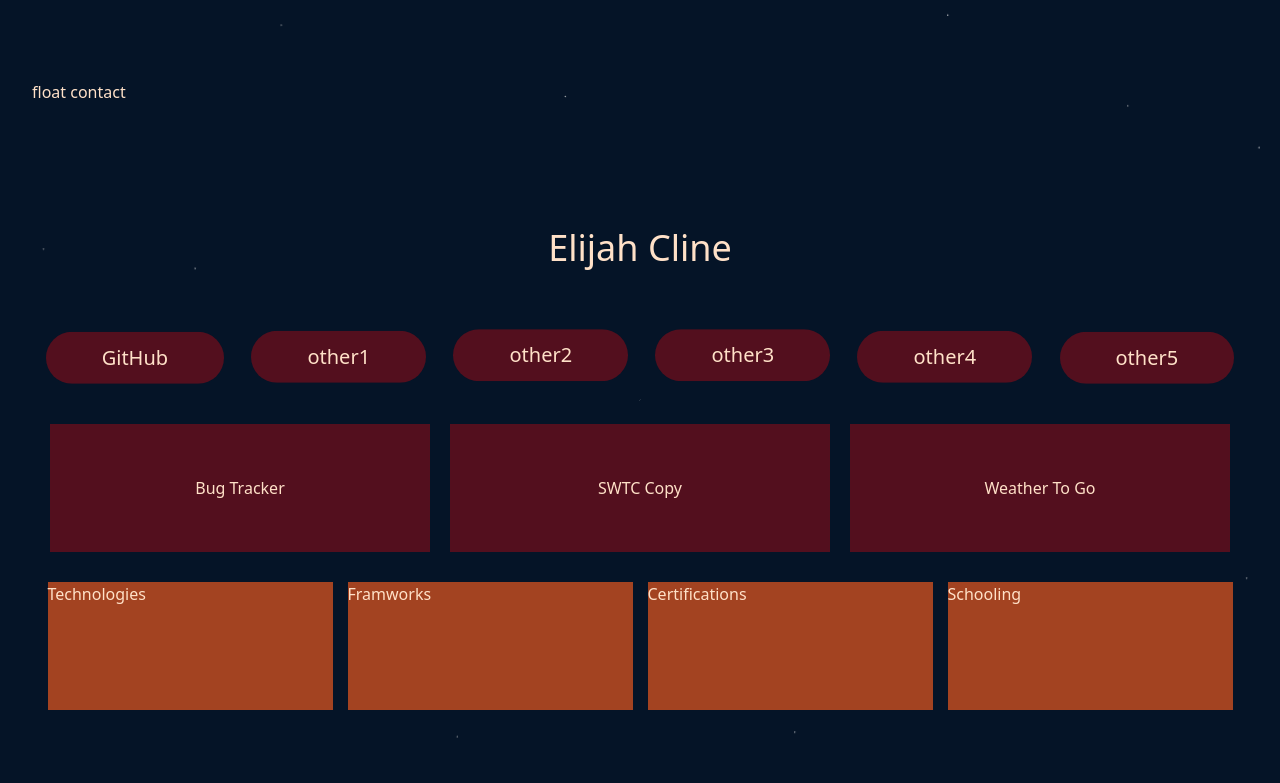
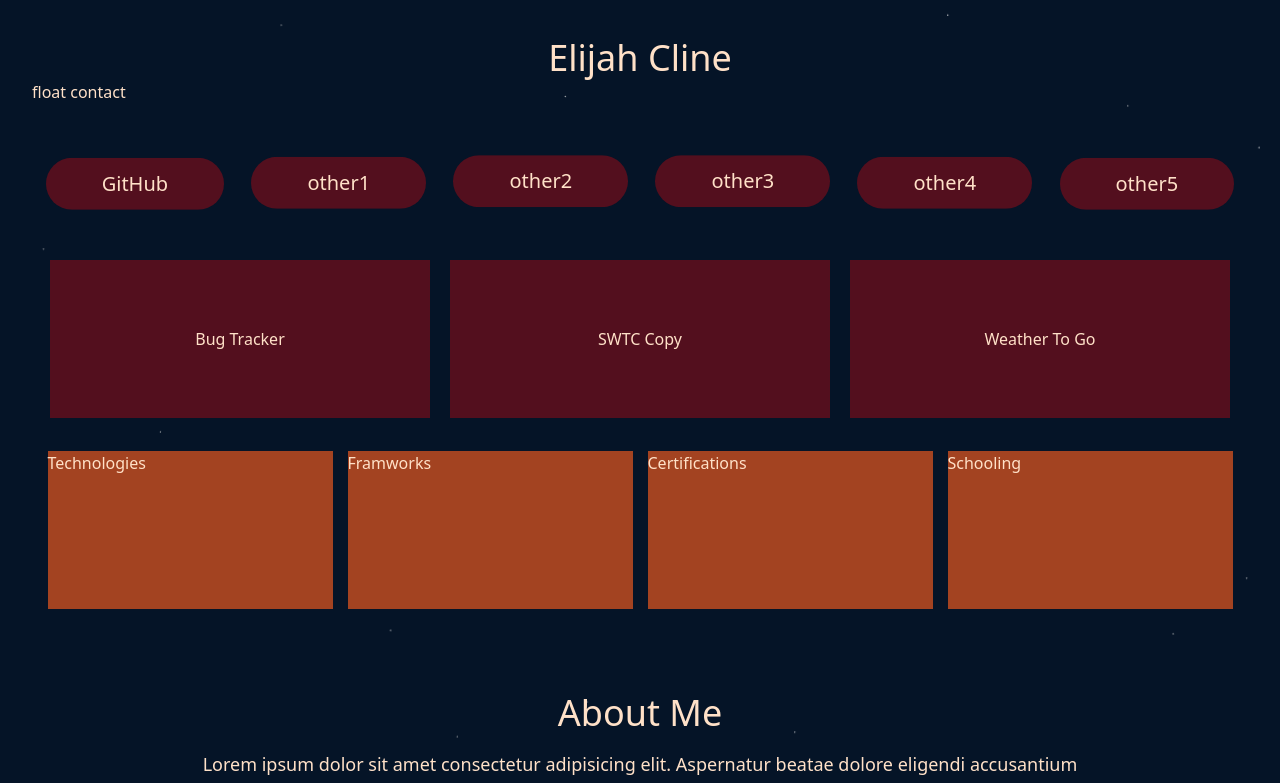
Before and after one commit to TheMythicalOX/Portfolio, a React (Vite) app in the folder Portfolio/: page / in a window 1280 px wide. Shown: the top 783 px of the page. Built offline with nearby package versions, Linux system fonts and the light colour scheme.

Commit message:
remove extra space on extra

```diff
--- a/Portfolio/src/Components/Extras.tsx
+++ b/Portfolio/src/Components/Extras.tsx
@@ -14,7 +14,7 @@ const Extras = () => {
     window.addEventListener('scroll', handleScroll);
     return () => window.removeEventListener('scroll', handleScroll);
   }, []);
-  const maxScroll = window.innerHeight * 1; // you can adjust this range
+  const maxScroll = window.innerHeight ; // you can adjust this range
   const progress = Math.min(scrollY / maxScroll, 1); // 0 to 1
 
   const x = (progress * 120) -10 ; // percent of screen width
@@ -22,7 +22,7 @@ const Extras = () => {
 
 
   return (
-    <div className="z-0">
+    <div className="z-0 fixed">
       <div className="h-[10vh] w-[10vw] "><img src={star} className="h-[10vh] w-[10vw] z-5" alt="" style={{
           position: 'fixed',
           left: `${x}vw`,
```
